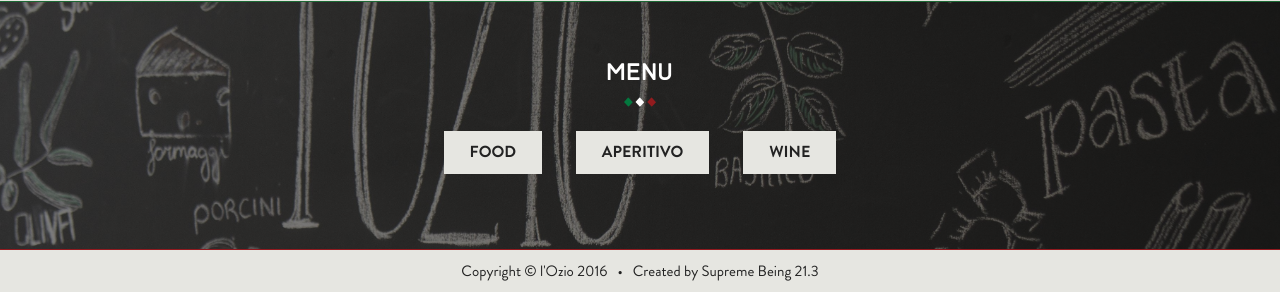
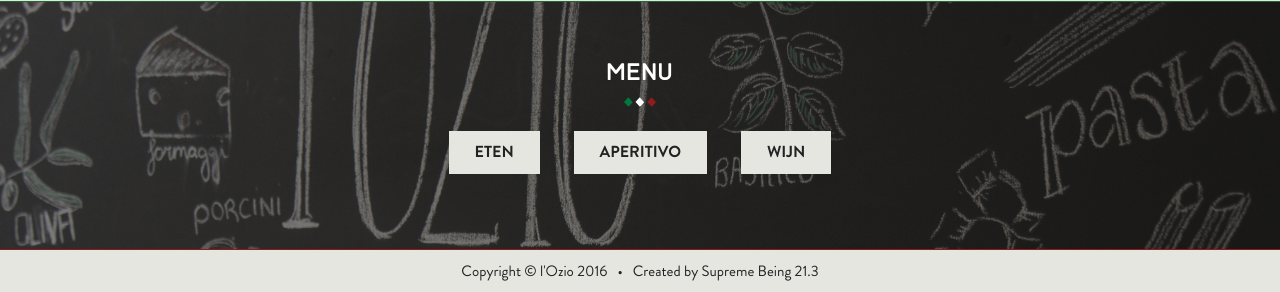
Before and after one commit to jhvanderschee/lozio_nl, a Jekyll site: the page built from catering/index.md, in a window 1280 px wide and 1153 px high. Shown: the part 858-1150 px from the top of the window. Built offline with Jekyll 4.4.1, drawn with Linux system fonts in a browser that asks for light colours.

Commit message:
Updated '/_includes/footer.html' via CloudCannon

```diff
--- a/_includes/footer.html
+++ b/_includes/footer.html
@@ -9,7 +9,7 @@
               <h1 class="post-title">Menu</h1>
             </header>
             <div class="post-content">
-              <a class="btn btn-primary" href="{{ site.data.menu.food_path }}" target="_blank">Food</a> <a class="btn btn-primary" href="{{ site.data.menu.aperitivo_path }}" target="_blank">Aperitivo</a> <a class="btn btn-primary" href="{{ site.data.menu.wine_path }}" target="_blank">Wine</a>
+              <a class="btn btn-primary" href="{{ site.data.menu.food_path }}" target="_blank">Eten</a> <a class="btn btn-primary" href="{{ site.data.menu.aperitivo_path }}" target="_blank">Aperitivo</a> <a class="btn btn-primary" href="{{ site.data.menu.wine_path }}" target="_blank">Wijn</a>
             </div>
           </article>
         </div>
```
